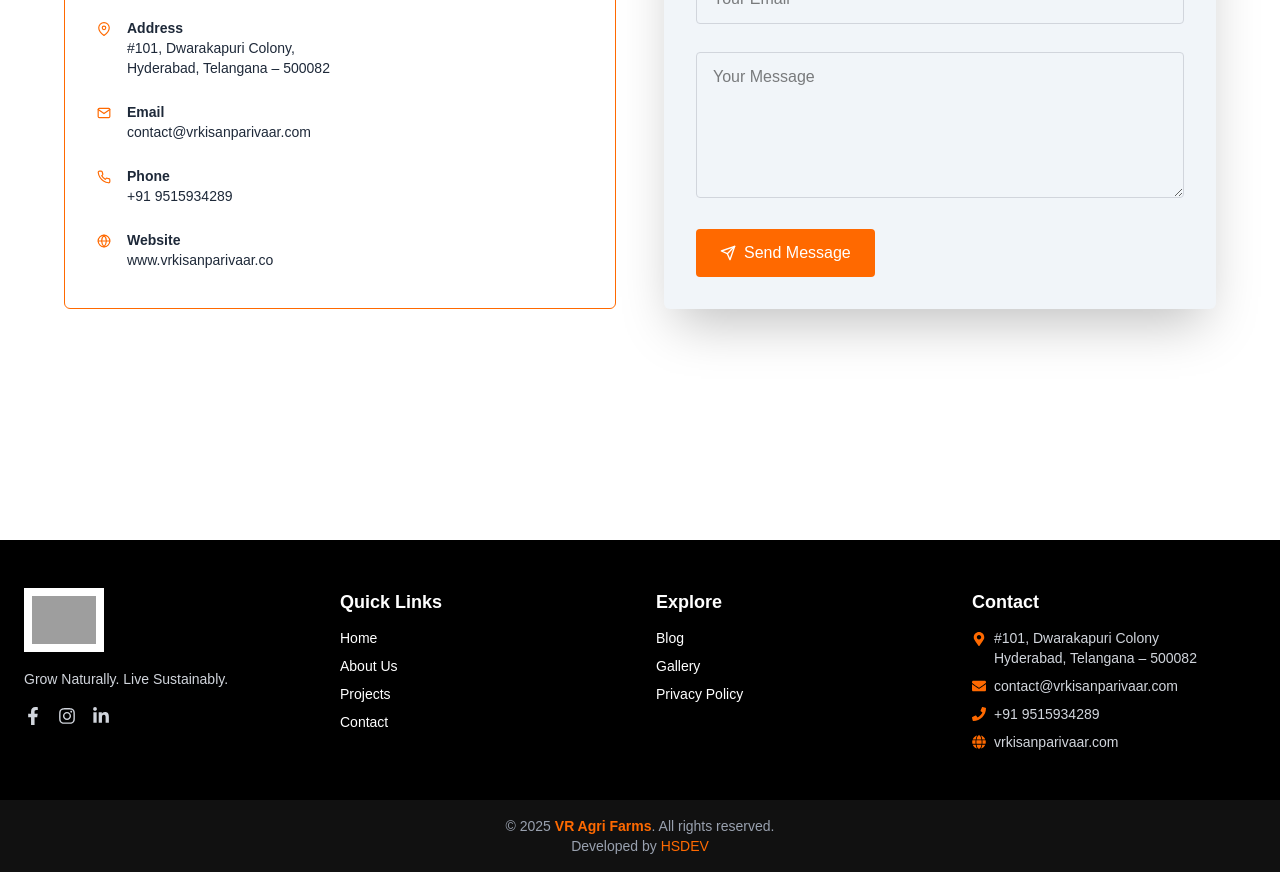
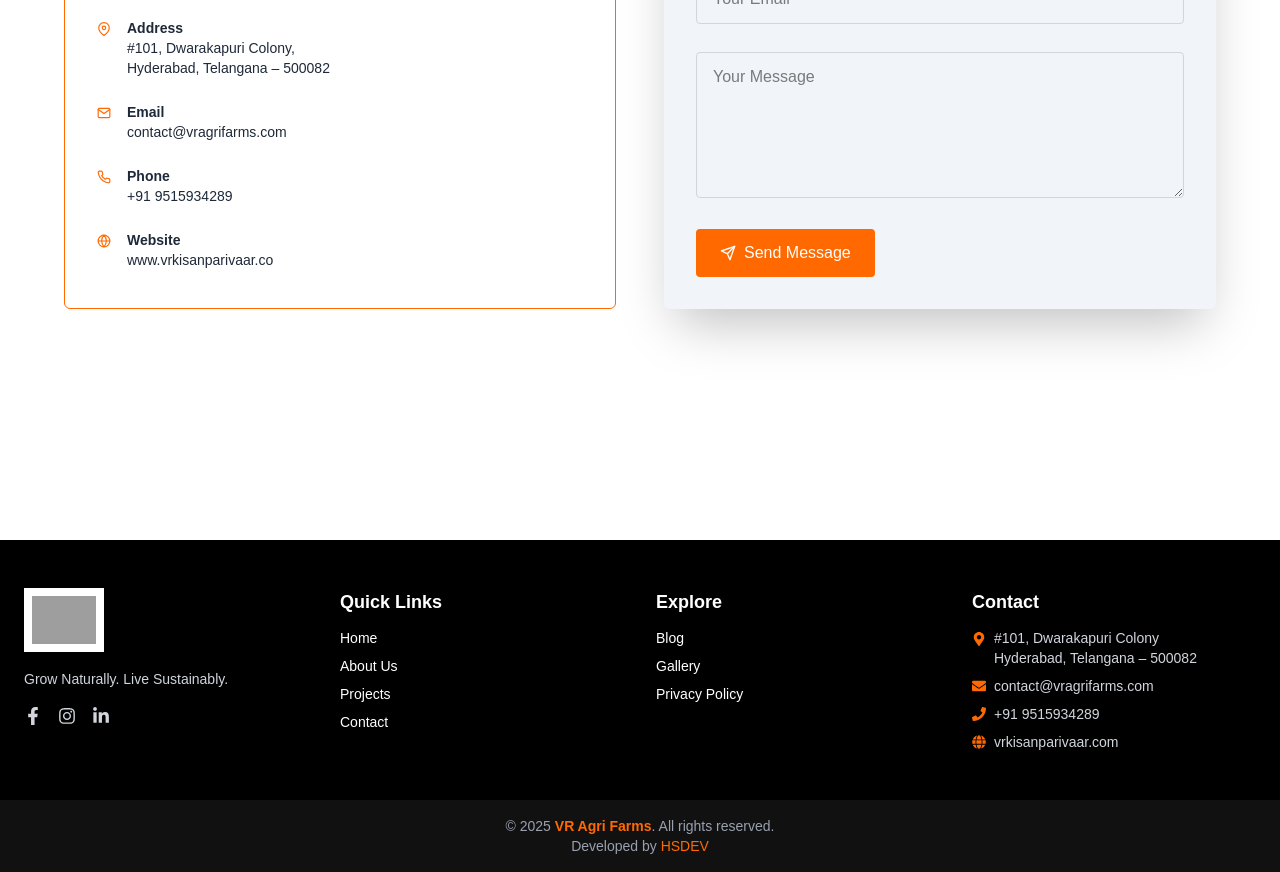
Before and after one commit to Harunath/vr-agri-platform, a Next.js app in the folder apps/vr-user-app/: page /contact in a window 1280 px wide. Shown: the part 820-1692 px from the top of the page. Built offline with nearby package versions, Linux system fonts and the light colour scheme; grey boxes are pictures that could not be loaded.

Commit message:
changes - 28/jul/25

```diff
--- a/apps/vr-user-app/src/app/layout.tsx
+++ b/apps/vr-user-app/src/app/layout.tsx
@@ -13,8 +13,8 @@ const geistMono = Geist_Mono({
 });
 
 export const metadata: Metadata = {
-	title: "Create Next App",
-	description: "Generated by create next app",
+	title: "VR AGRI FARMS",
+	description: "Developed by HSDev",
 };
 
 export default function RootLayout({
--- a/apps/vr-user-app/src/components/about/AboutHome.tsx
+++ b/apps/vr-user-app/src/components/about/AboutHome.tsx
@@ -14,7 +14,7 @@ function AboutHome() {
 			<AboutContent />
 			<Mission />
 			<Vision />
-			<CoreTeam/>
+			{/* <CoreTeam/> */}
 		</>
 	);
 }
--- a/apps/vr-user-app/src/components/common/Footer.tsx
+++ b/apps/vr-user-app/src/components/common/Footer.tsx
@@ -110,7 +110,7 @@ export default function Footer() {
 							<a
 								href="mailto:contact@vrkisanparivaar.com"
 								className="hover:text-orange-500 transition-colors">
-								contact@vrkisanparivaar.com
+								contact@vragrifarms.com
 							</a>
 						</li>
 						<li className="flex items-center gap-2">
@@ -124,7 +124,7 @@ export default function Footer() {
 						<li className="flex items-center gap-2">
 							<FaGlobe className="text-orange-500" />
 							<a
-								href="https://www.vrkisanparivaar.co"
+								href="https://www.vrkisanparivaar.com"
 								target="_blank"
 								rel="noopener noreferrer"
 								className="hover:text-orange-500 transition-colors">
--- a/apps/vr-user-app/src/components/contact/ContactMain.tsx
+++ b/apps/vr-user-app/src/components/contact/ContactMain.tsx
@@ -53,7 +53,7 @@ export default function ContactMain() {
 							<FiMail className="text-orange-500 mt-1" />
 							<div>
 								<p className="font-bold">Email</p>
-								<p>contact@vrkisanparivaar.com</p>
+								<p>contact@vragrifarms.com</p>
 							</div>
 						</div>
 
```
